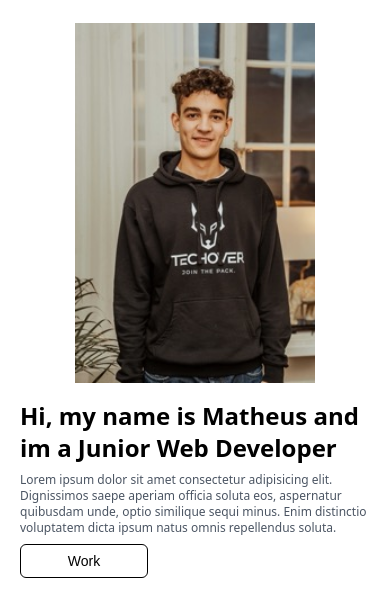
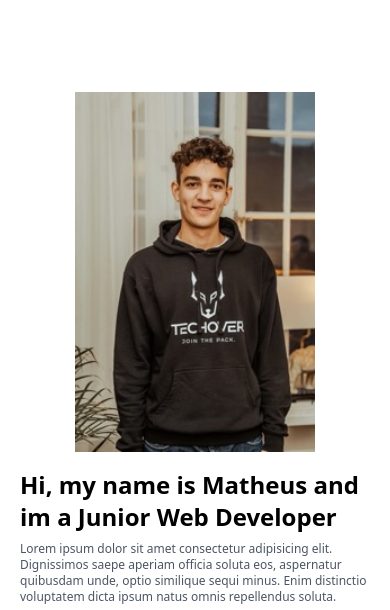
Before and after one commit to MMR-Solutions-AB/portfolio, a plain HTML site: page index.html in a window 390 px wide. Shown: the part 59-669 px from the top of the page. Drawn offline with Linux system fonts and the light colour scheme.

Commit message:
Update style.css

```diff
--- a/style.css
+++ b/style.css
@@ -223,7 +223,7 @@ button:hover {
     }
 
     .hero {
-        height: unset; /* tar bort 100vh */
+        min-height: unset; /* tar bort 85vh */
         margin-bottom: 40px; /* för att få lite utrymme från work sektionen */
     }
 
```
